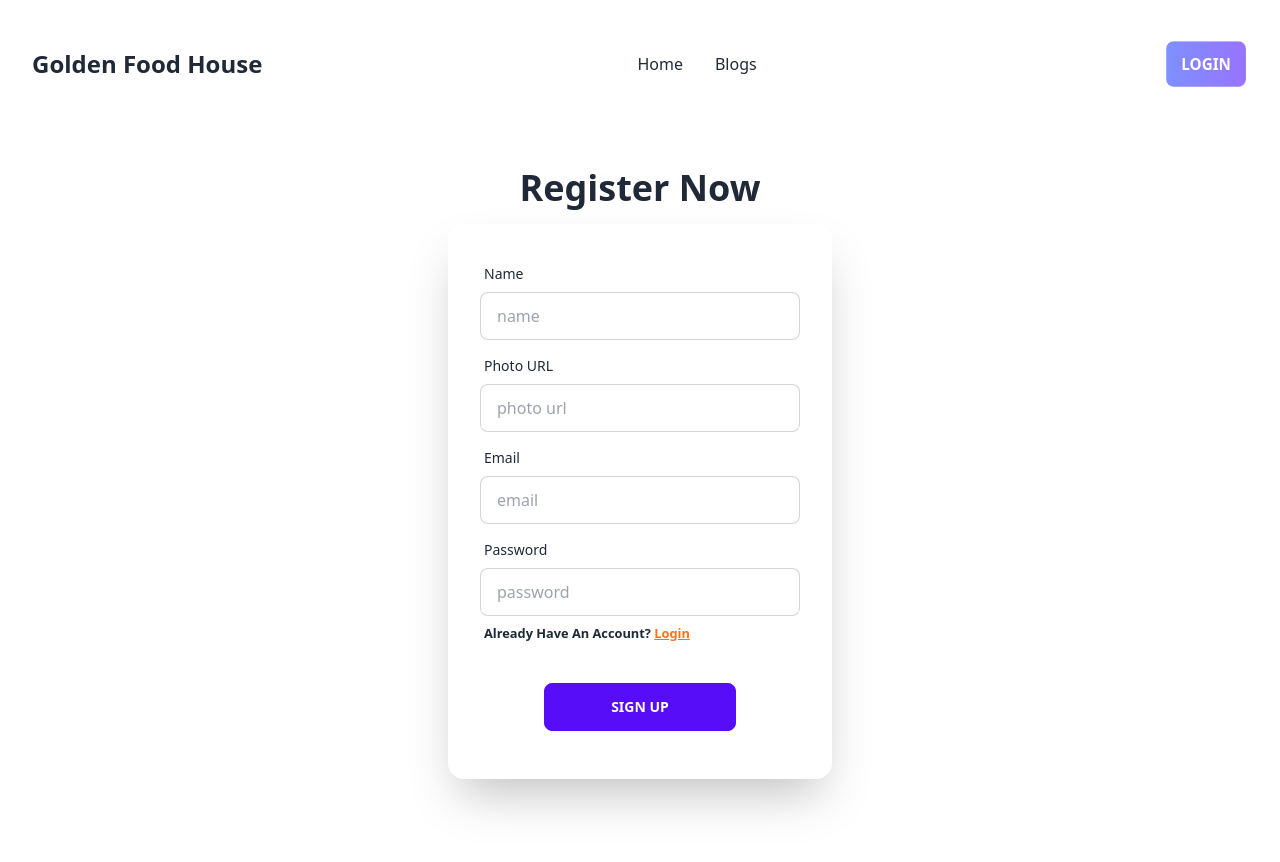
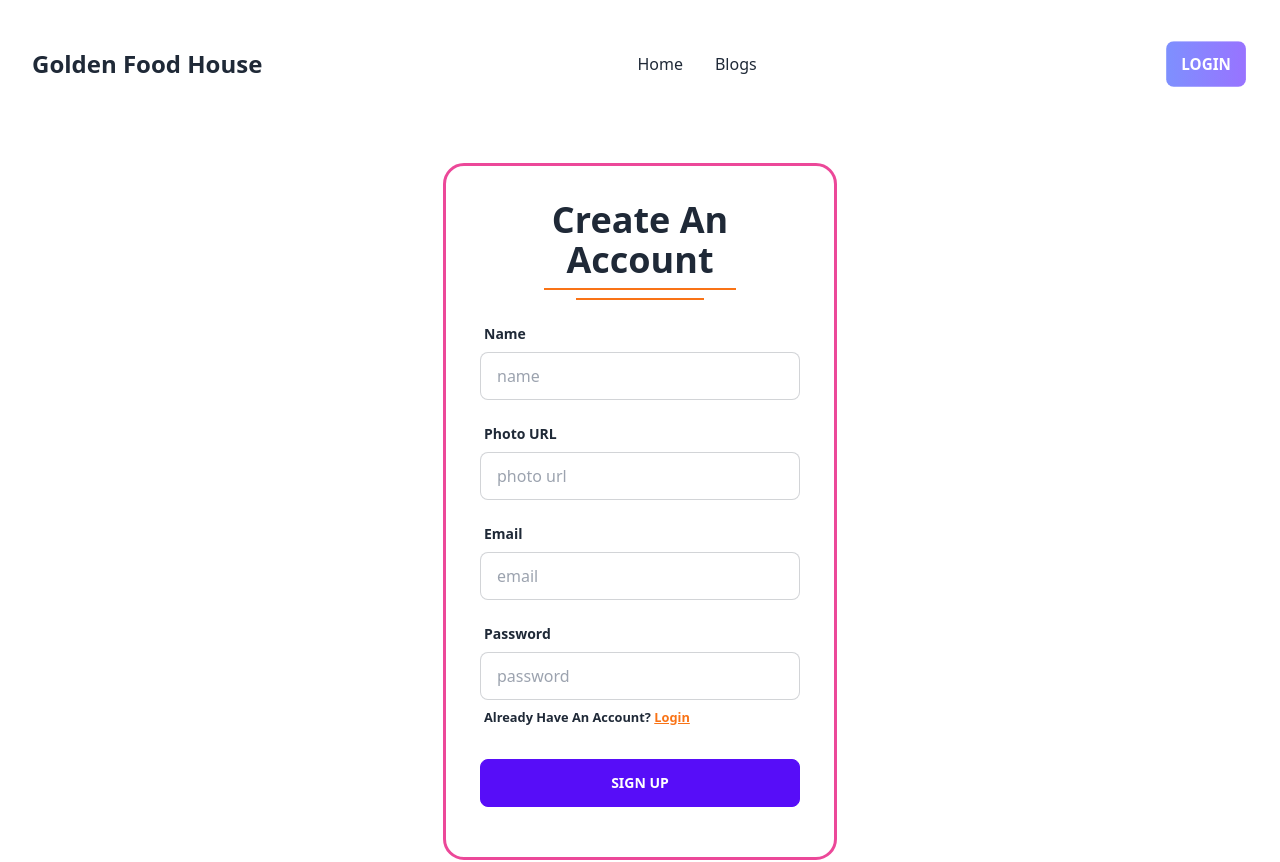
Before and after one commit to Showrab15/Golden-Food-House, a React (Vite) app: page /register in a window 1280 px wide. Shown: the top 862 px of the page. Built offline with nearby package versions, Linux system fonts and the light colour scheme; no server answers.

Commit message:
some styles added in the login page

```diff
--- a/src/componets/Login/Register/Register.jsx
+++ b/src/componets/Login/Register/Register.jsx
@@ -33,7 +33,7 @@ const password = form.password.value;
             form.reset()
             setSuccess('Account has been created successfully');
             setError('');
-                    navigate('/login')
+            navigate('/login')
 
 
         })
@@ -61,35 +61,39 @@ const password = form.password.value;
 
     return (
         <div className="my-container">
-            <h1 className="font-bold text-4xl text-center">Register Now </h1>
-<form  onSubmit={handleRegister} className="hero ">
-  <div className="hero-content ">
 
-    <div className="card mr-4 md:mr-0 flex-shrink-0 w-96 max-w-sm md:shadow-2xl bg-base-100">
-      <div className="card-body">
-        <div className="form-control">
+<div className=" w-full mt-">
+
+  <div className="hero-content p-0 ">
+
+    <form  onSubmit={handleRegister}  className="card lg:w-[1200px] p-8 flex-shrink-0 w-full max-w-sm outline outline-offset-2 outline-pink-500  bg-base-100">
+    <h1 className="font-bold text-4xl text-center">Create An Account </h1>
+            <hr className="long-line" />
+            <hr className="short-line" />
+      <div className="w-full">
+        <div className="form-control mt-4">
           <label className="label">
-            <span className="label-text">Name</span>
+            <span className="label-text font-semibold">Name</span>
           </label>
           <input name="name" type="text" placeholder="name" className="input input-bordered" required/>
         </div>
-        <div className="form-control">
+        <div className="form-control mt-4">
           <label className="label">
-            <span className="label-text">Photo URL</span>
+            <span className="label-text font-semibold">Photo URL</span>
           </label>
           <input name="photo" type="text" placeholder="photo url" className="input input-bordered"  />
         </div>
 
-        <div className="form-control">
+        <div className="form-control mt-4">
           <label className="label">
-            <span className="label-text">Email</span>
+            <span className="label-text font-semibold">Email</span>
           </label>
           <input name="email" type="text" placeholder="email" className="input input-bordered" required />
         </div>
 
-        <div className="form-control">
+        <div className="form-control mt-4">
           <label className="label">
-            <span className="label-text">Password</span>
+            <span className="label-text font-semibold">Password</span>
           </label>
           <input name="password" type="password" placeholder="password" className="input input-bordered" required />
           <label className="label">
@@ -97,16 +101,17 @@ const password = form.password.value;
           </label>
         </div>
         <div className="form-control mt-6">
-          <button className="btn  w-48 mx-auto btn-primary">Sign up</button>
+          <button className="btn  btn-primary">Sign up</button>
 
 
           <p className="mt-2 font-semibold text-xl text-green-600">{success}</p>
           <p  className="mt-2 font-semibold text-xl text-red-600">{error}</p>
         </div>
       </div>
-    </div>
+    </form>
+
   </div>
-</form>
+</div>
    </div>
     );
 };
--- a/src/index.css
+++ b/src/index.css
@@ -11,3 +11,12 @@
   .btn-outlined{
     @apply  font-medium  rounded-lg transition duration-200  shadow-md  md:mb-0  px-2 py-2 md:px-8 md:py-3 m-2 text-lg text-sky-500  hover:border-transparent border-2 border-cyan-200
   }
+
+  .long-line{
+    @apply  border  border-orange-500 w-48 mx-auto mt-2
+  }
+
+.short-line{
+  @apply border border-orange-500 w-32 mx-auto mt-2
+
+  }
```
Also changed, not shown: 1 other file (tests, documents, lock files or other folders).
